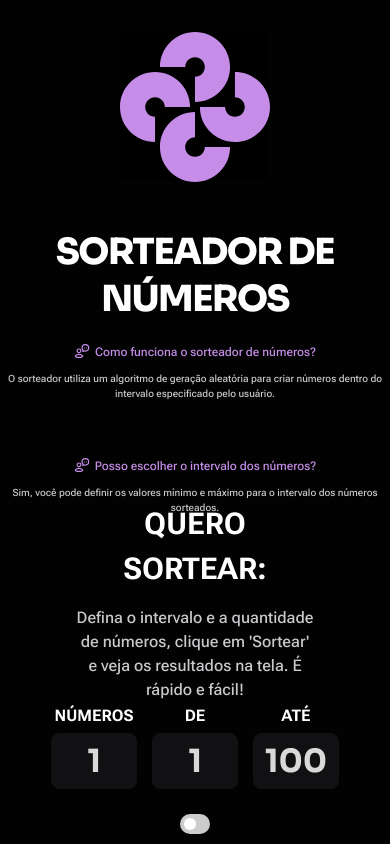
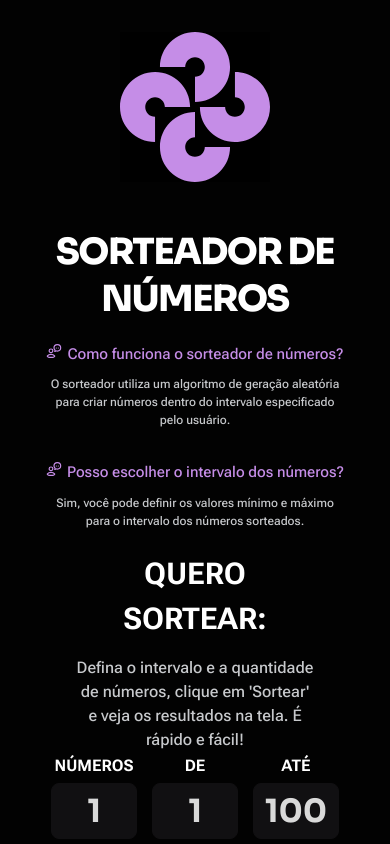
Before and after one commit to VictorCDS-p/number-lottery, a React (Vite) app: page / in a window 390 px wide. Shown: the top 844 px of the page. Built offline with nearby package versions, Linux system fonts and the light colour scheme.

Commit message:
fix text

```diff
--- a/src/components/mainContent/style.css
+++ b/src/components/mainContent/style.css
@@ -4,7 +4,7 @@
     gap: 10px;
     width: 508px;
     height: 412px;
-    margin-right: 180px;
+    margin-right: 40px;
 }
 
 .title {
@@ -49,11 +49,10 @@
     .main-content {
       width: 100%;
       text-align: center;
-      margin-bottom: -150px;
+      margin-bottom: -100px;
     }
 
     .title {
-      font-size: 40px;
       margin-bottom: 15px;
     }
 
@@ -64,6 +63,7 @@
 
     .text {
       width: 100%;
+
     }
   }
 
@@ -79,12 +79,12 @@
     }
 
     .subtitle {
-      font-size: 12px;
+      font-size: 15px;
     }
 
     .text {
       width: 100%;
-      font-size: 10px;
+      font-size: 12px;
     }
 
     .inc-icon {
```
